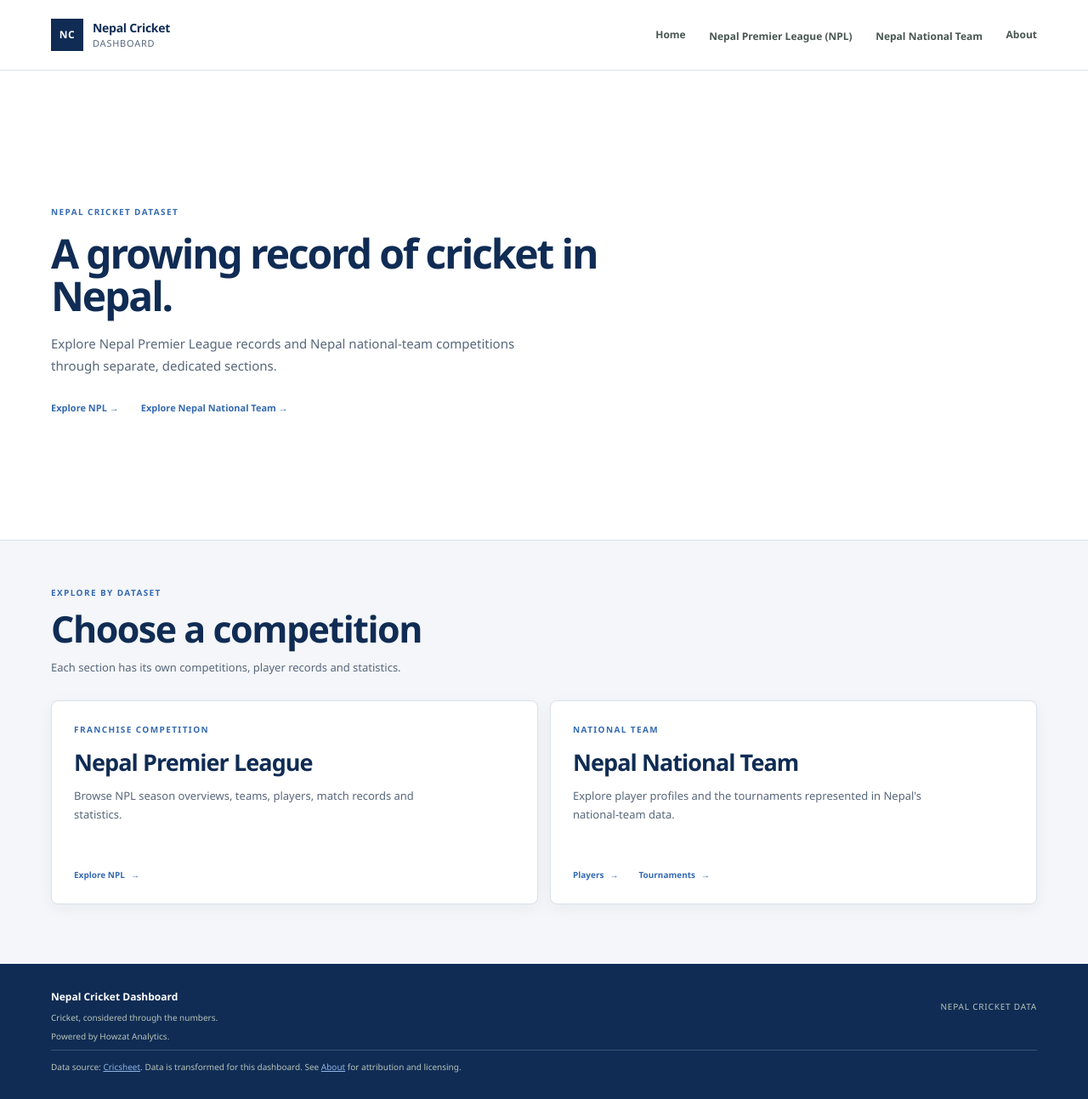
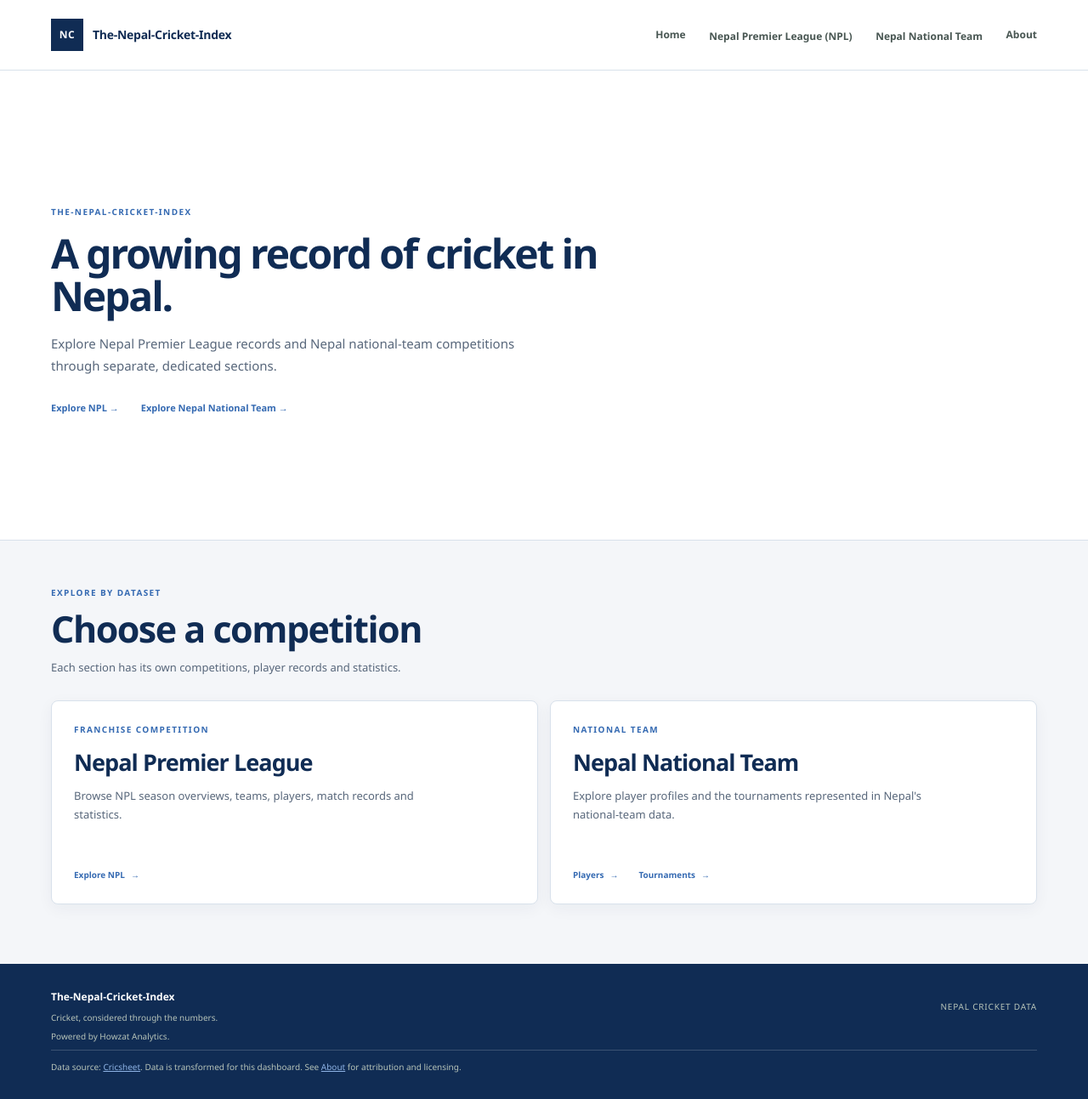
Before and after one commit to Saralkarki/The-Nepal-Cricket-Index, a Django app: page / in a window 1280 px wide. Shown: the whole page at 85% size. Run offline with Django 5.2, Linux system fonts and the light colour scheme.

Commit message:
Add README and update site branding
Co-authored-by: Copilot <223556219+Copilot@users.noreply.github.com>

```diff
--- a/cricket_nepal/templates/cricket_nepal/about.html
+++ b/cricket_nepal/templates/cricket_nepal/about.html
@@ -1,12 +1,12 @@
 {% extends "cricket_nepal/base.html" %}
 
-{% block title %}About · Nepal Cricket Dataset{% endblock %}
+{% block title %}About · The-Nepal-Cricket-Index{% endblock %}
 
 {% block content %}
 <section class="page-section about-page">
     <header class="player-statistics-header">
         <p class="eyebrow section-eyebrow">About this project</p>
-        <h1>Nepal Cricket Dataset</h1>
+        <h1>The-Nepal-Cricket-Index</h1>
         <p class="section-intro">
             An independent, data-led resource for exploring Nepal cricket through match,
             team and player records.
--- a/cricket_nepal/templates/cricket_nepal/base.html
+++ b/cricket_nepal/templates/cricket_nepal/base.html
@@ -5,7 +5,7 @@
     <meta charset="utf-8">
     <meta name="viewport" content="width=device-width, initial-scale=1">
     <meta name="theme-color" content="#102522">
-    <title>{% block title %}Nepal Cricket Dashboard{% endblock %}</title>
+    <title>{% block title %}The-Nepal-Cricket-Index{% endblock %}</title>
     <link rel="stylesheet" href="{% static 'cricket_nepal/css/site.css' %}">
     {% block extra_head %}{% endblock %}
 </head>
@@ -13,9 +13,9 @@
     <a class="skip-link" href="#main-content">Skip to content</a>
     <header class="site-header">
         <div class="header-inner">
-            <a class="brand" href="{% url 'cricket_nepal:home' %}" aria-label="Nepal Cricket Dashboard home">
+            <a class="brand" href="{% url 'cricket_nepal:home' %}" aria-label="The-Nepal-Cricket-Index home">
                 <span class="brand-mark" aria-hidden="true">NC</span>
-                <span class="brand-name">Nepal Cricket <span>Dashboard</span></span>
+                <span class="brand-name">The-Nepal-Cricket-Index</span>
             </a>
             <nav class="primary-nav" aria-label="Main navigation">
                 <a href="{% url 'cricket_nepal:home' %}">Home</a>
@@ -48,7 +48,7 @@
 
     <footer class="site-footer">
         <div class="footer-inner">
-            <a class="footer-brand" href="{% url 'cricket_nepal:home' %}">Nepal Cricket Dashboard</a>
+            <a class="footer-brand" href="{% url 'cricket_nepal:home' %}">The-Nepal-Cricket-Index</a>
             <p>Cricket, considered through the numbers.</p>
             <p>Powered by Howzat Analytics.</p>
             <p class="attribution">
--- a/cricket_nepal/templates/cricket_nepal/fielding_statistics.html
+++ b/cricket_nepal/templates/cricket_nepal/fielding_statistics.html
@@ -1,6 +1,6 @@
 {% extends "cricket_nepal/base.html" %}
 
-{% block title %}Fielding Statistics · Nepal Cricket Dataset{% endblock %}
+{% block title %}Fielding Statistics · The-Nepal-Cricket-Index{% endblock %}
 
 {% block content %}
 <section class="page-section player-statistics-page fielding-statistics-page">
--- a/cricket_nepal/templates/cricket_nepal/home.html
+++ b/cricket_nepal/templates/cricket_nepal/home.html
@@ -1,11 +1,11 @@
 {% extends "cricket_nepal/base.html" %}
 
-{% block title %}Nepal Cricket Dataset{% endblock %}
+{% block title %}The-Nepal-Cricket-Index{% endblock %}
 
 {% block content %}
 <section class="dataset-hero">
     <div class="page-section dataset-hero-inner">
-        <p class="eyebrow section-eyebrow">Nepal Cricket Dataset</p>
+        <p class="eyebrow section-eyebrow">The-Nepal-Cricket-Index</p>
         <h1>A growing record of cricket in Nepal.</h1>
         <p class="section-intro">
             Explore Nepal Premier League records and Nepal national-team competitions
--- a/cricket_nepal/templates/cricket_nepal/match_detail.html
+++ b/cricket_nepal/templates/cricket_nepal/match_detail.html
@@ -1,6 +1,6 @@
 {% extends "cricket_nepal/base.html" %}
 
-{% block title %}{{ match.team_1_name }} v {{ match.team_2_name }} · Nepal Cricket Dashboard{% endblock %}
+{% block title %}{{ match.team_1_name }} v {{ match.team_2_name }} · The-Nepal-Cricket-Index{% endblock %}
 
 {% block content %}
 <section class="page-section match-detail-page">
--- a/cricket_nepal/templates/cricket_nepal/matches.html
+++ b/cricket_nepal/templates/cricket_nepal/matches.html
@@ -1,6 +1,6 @@
 {% extends "cricket_nepal/base.html" %}
 
-{% block title %}NPL Matches · Nepal Cricket Dashboard{% endblock %}
+{% block title %}NPL Matches · The-Nepal-Cricket-Index{% endblock %}
 
 {% block content %}
 <section class="page-section matches-page">
--- a/cricket_nepal/templates/cricket_nepal/national_team_players.html
+++ b/cricket_nepal/templates/cricket_nepal/national_team_players.html
@@ -1,6 +1,6 @@
 {% extends "cricket_nepal/base.html" %}
 
-{% block title %}Nepal National Team · Nepal Cricket Dashboard{% endblock %}
+{% block title %}Nepal National Team · The-Nepal-Cricket-Index{% endblock %}
 
 {% block content %}
 <section class="page-section player-directory">
--- a/cricket_nepal/templates/cricket_nepal/nepal_match_detail.html
+++ b/cricket_nepal/templates/cricket_nepal/nepal_match_detail.html
@@ -1,6 +1,6 @@
 {% extends "cricket_nepal/base.html" %}
 
-{% block title %}{{ match.team_1_name }} v {{ match.team_2_name }} · Nepal Cricket Dashboard{% endblock %}
+{% block title %}{{ match.team_1_name }} v {{ match.team_2_name }} · The-Nepal-Cricket-Index{% endblock %}
 
 {% block content %}
 <section class="page-section match-detail-page">
--- a/cricket_nepal/templates/cricket_nepal/player_comparison.html
+++ b/cricket_nepal/templates/cricket_nepal/player_comparison.html
@@ -1,7 +1,7 @@
 {% extends "cricket_nepal/base.html" %}
 {% load static %}
 
-{% block title %}Player Comparison · Nepal Cricket Dataset{% endblock %}
+{% block title %}Player Comparison · The-Nepal-Cricket-Index{% endblock %}
 
 {% block content %}
 <section
--- a/cricket_nepal/templates/cricket_nepal/player_statistics.html
+++ b/cricket_nepal/templates/cricket_nepal/player_statistics.html
@@ -1,6 +1,6 @@
 {% extends "cricket_nepal/base.html" %}
 
-{% block title %}{% if statistics_view == "bowling" %}Bowling Statistics{% else %}Batting Statistics{% endif %} · Nepal Cricket Dataset{% endblock %}
+{% block title %}{% if statistics_view == "bowling" %}Bowling Statistics{% else %}Batting Statistics{% endif %} · The-Nepal-Cricket-Index{% endblock %}
 
 {% block content %}
 <section class="page-section player-statistics-page">
@@ -11,9 +11,9 @@
         <h1>{% if statistics_view == "bowling" %}Bowling Statistics{% else %}Batting Statistics{% endif %}</h1>
         <p class="section-intro">
             {% if statistics_view == "bowling" %}
-            Compare bowling performances across the competitions and seasons in the Nepal Cricket Dataset.
+            Compare bowling performances across the competitions and seasons in The-Nepal-Cricket-Index.
             {% else %}
-            Compare batting performances across the competitions and seasons in the Nepal Cricket Dataset.
+            Compare batting performances across the competitions and seasons in The-Nepal-Cricket-Index.
             {% endif %}
         </p>
     </header>
--- a/cricket_nepal/templates/cricket_nepal/players.html
+++ b/cricket_nepal/templates/cricket_nepal/players.html
@@ -1,6 +1,6 @@
 {% extends "cricket_nepal/base.html" %}
 
-{% block title %}Player Profiles · Nepal Cricket Dashboard{% endblock %}
+{% block title %}Player Profiles · The-Nepal-Cricket-Index{% endblock %}
 
 {% block content %}
 <section class="page-section player-directory">
--- a/cricket_nepal/templates/cricket_nepal/teams.html
+++ b/cricket_nepal/templates/cricket_nepal/teams.html
@@ -1,6 +1,6 @@
 {% extends "cricket_nepal/base.html" %}
 
-{% block title %}Teams · Nepal Cricket Dashboard{% endblock %}
+{% block title %}Teams · The-Nepal-Cricket-Index{% endblock %}
 
 {% block content %}
 <section class="page-section teams-page">
--- a/cricket_nepal/templates/cricket_nepal/tournaments.html
+++ b/cricket_nepal/templates/cricket_nepal/tournaments.html
@@ -1,11 +1,11 @@
 {% extends "cricket_nepal/base.html" %}
 
-{% block title %}Tournaments · Nepal Cricket Dataset{% endblock %}
+{% block title %}Tournaments · The-Nepal-Cricket-Index{% endblock %}
 
 {% block content %}
 <section class="page-section tournament-directory">
     <header class="player-page-heading">
-        <p class="eyebrow section-eyebrow">Nepal Cricket Dataset</p>
+        <p class="eyebrow section-eyebrow">The-Nepal-Cricket-Index</p>
         <h1>Tournaments</h1>
         <p class="section-intro">Browse competitions represented in the Nepal national-team dataset.</p>
     </header>
--- a/cricket_nepal/tests.py
+++ b/cricket_nepal/tests.py
@@ -171,7 +171,9 @@ class HomepageTests(SimpleTestCase):
             response = self.client.get(reverse("cricket_nepal:home"))
 
         self.assertEqual(response.status_code, 200)
-        self.assertContains(response, "Nepal Cricket Dataset")
+        self.assertContains(response, "The-Nepal-Cricket-Index")
+        self.assertContains(response, 'aria-label="The-Nepal-Cricket-Index home"')
+        self.assertContains(response, '<span class="brand-name">The-Nepal-Cricket-Index</span>')
         npl_query.assert_not_called()
         self.assertContains(response, "Choose a competition")
         self.assertContains(response, "Nepal Premier League")
```
Also changed, not shown: README.md (added).
